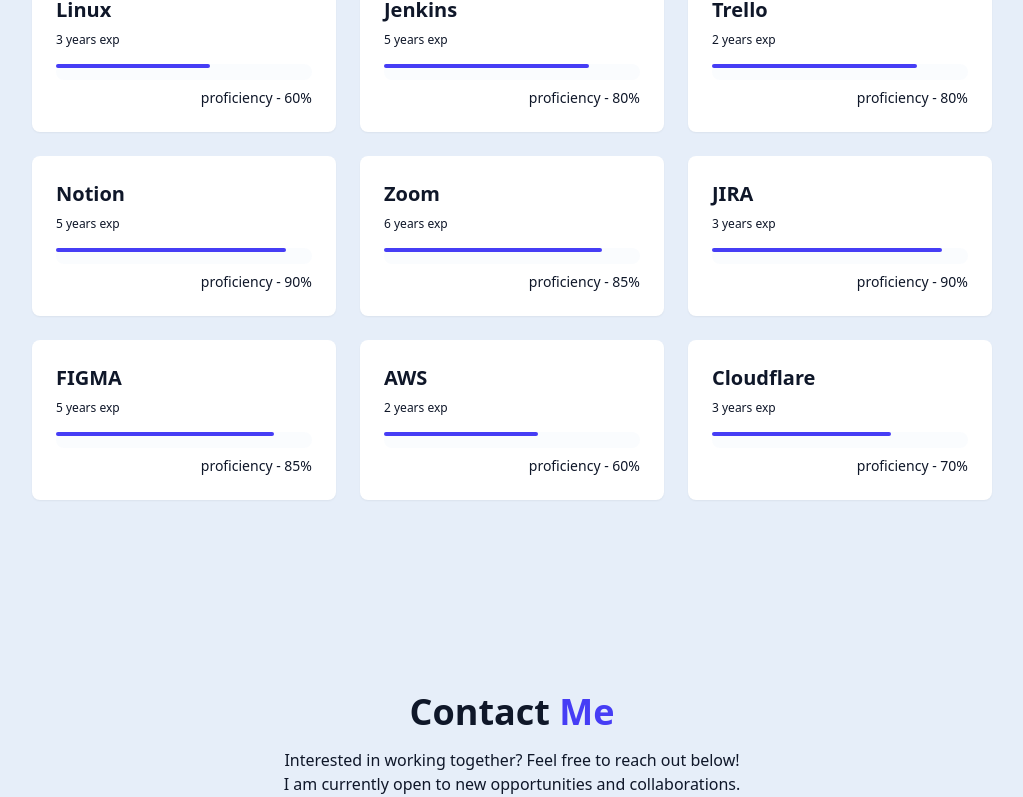
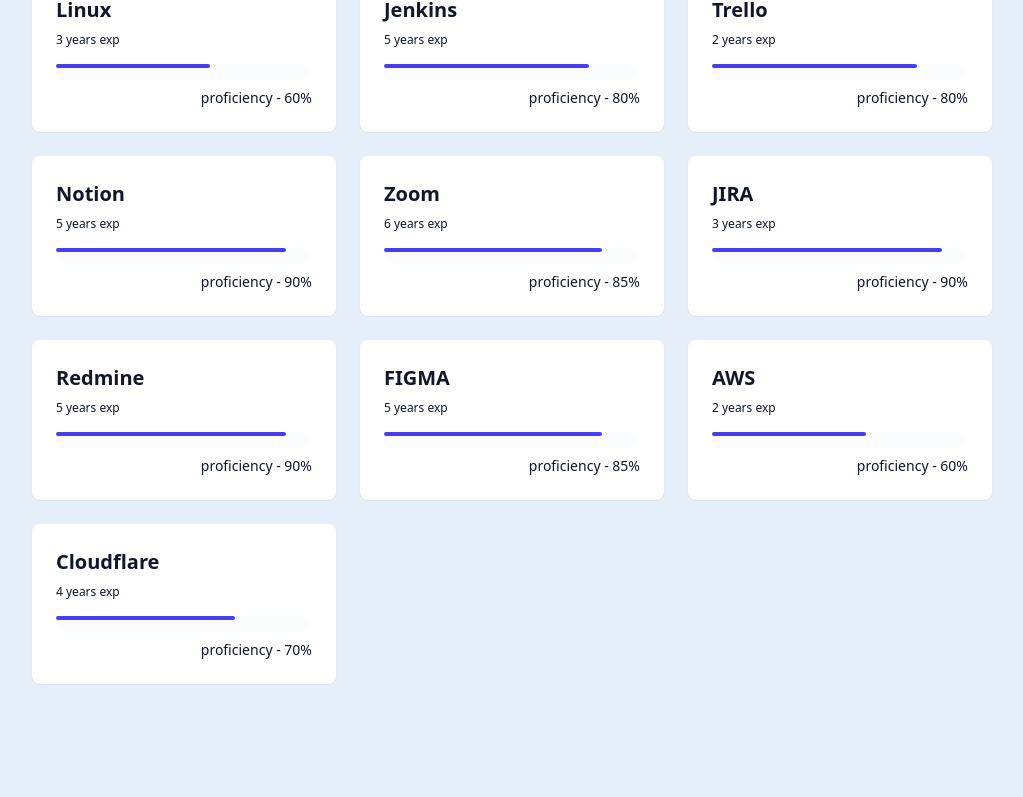
Before and after one commit to tkdguy85/my-portfolio, a React (Vite) app: page / in a window 1280 px wide. Shown: the part 4914-5711 px from the top of the page, without its empty margins (128-1151 px from the left). Built offline with nearby package versions, Linux system fonts and the light colour scheme.

Commit message:
Mini skills updates

```diff
--- a/src/components/SkillsSection.jsx
+++ b/src/components/SkillsSection.jsx
@@ -6,8 +6,8 @@
   { name: 'JavaScript', years: 6, category: ['Frontend', 'Career', 'Hobby'], proficiency: 80 },
   { name: 'VueJS', years: 6, category: ['Frontend', 'Career', 'Hobby'], proficiency: 85 },
   { name: 'React', years: 4, category: ['Frontend', 'Career', 'Hobby'], proficiency: 70 },
-  { name: 'HTML5', years: 6, category: ['Frontend', 'Career', 'Hobby'], proficiency: 90 },
-  { name: 'CSS3 - SCSS - SASS', years: 6, category: ['Frontend', 'Career', 'Hobby'], proficiency: 90 },
+  { name: 'HTML5', years: 6, category: ['Frontend', 'Career', 'Hobby'], proficiency: 95 },
+  { name: 'CSS3 - SCSS - SASS', years: 6, category: ['Frontend', 'Career', 'Hobby'], proficiency: 95 },
   { name: 'Tailwind CSS', years: 4, category: ['Frontend', 'Career'], proficiency: 75 },
   { name: 'TypeScript', years: 4, category: ['Frontend', 'Career'], proficiency: 65 },
   { name: 'Gatsby', years: 1, category: ['Frontend', 'Hobby'], proficiency: 30 },
@@ -15,7 +15,7 @@
 
   // BACKEND
   { name: 'Ruby on Rails', years: 5, category: ['Backend', 'Career'], proficiency: 80 },
-  { name: 'Python3', years: 3, category: ['Backend', 'Hobby'], proficiency: 40 },
+  { name: 'Python3', years: 4, category: ['Backend', 'Hobby'], proficiency: 75 },
   { name: 'FAE CMS', years: 5, category: ['Backend', 'Career'], proficiency: 80 },
   { name: 'Git/GitHub', years: 6, category: ['Tools', 'DevOps', 'Career', 'Hobby'], proficiency: 90 },
   { name: 'NodeJS', years: 4, category: ['Backend', 'Career'], proficiency: 60 },
@@ -24,11 +24,11 @@
   { name: 'PostgreSQL', years: 5, category: ['Backend', 'Career'], proficiency: 70 },
   { name: 'MariaDB', years: 5, category: ['Backend', 'Career'], proficiency: 75 },
   { name: 'MySQL', years: 5, category: ['Backend', 'Career'], proficiency: 75 },
-  { name: 'Docker', years: 4, category: ['DevOps', 'Career'], proficiency: 65 },
+  { name: 'Docker', years: 4, category: ['DevOps', 'Career'], proficiency: 70 },
 
   // TOOLS
   { name: 'VS Code', years: 6, category: ['Tools', 'Career', 'Hobby'], proficiency: 95 },
-  { name: 'Netlify', years: 4, category: ['DevOps', 'Career'], proficiency: 70 },
+  { name: 'Netlify', years: 5, category: ['DevOps', 'Career'], proficiency: 70 },
   { name: 'Slack', years: 5, category: ['Tools', 'Career'], proficiency: 95 },
   { name: 'iTerm', years: 5, category: ['Tools', 'Career', 'Hobby'], proficiency: 80 },
   { name: 'Linux', years: 3, category: ['DevOps', 'Hobby'], proficiency: 60 },
@@ -37,9 +37,10 @@
   { name: 'Notion', years: 5, category: ['Tools', 'Hobby', 'Career'], proficiency: 90 },
   { name: 'Zoom', years: 6, category: ['Tools', 'Hobby', 'Career'], proficiency: 85 },
   { name: 'JIRA', years: 3, category: ['Tools', 'Hobby', 'Career'], proficiency: 90 },
+  { name: 'Redmine', years: 5, category: ['Tools', 'Hobby', 'Career'], proficiency: 90 },
   { name: 'FIGMA', years: 5, category: ['Tools', 'Hobby'], proficiency: 85 },
   { name: 'AWS', years: 2, category: ['DevOps', 'Career'], proficiency: 60 },
-  { name: 'Cloudflare', years: 3, category: ['DevOps', 'Career'], proficiency: 70 },
+  { name: 'Cloudflare', years: 4, category: ['DevOps', 'Career'], proficiency: 70 },
 ]
 
 const categories = [
```
